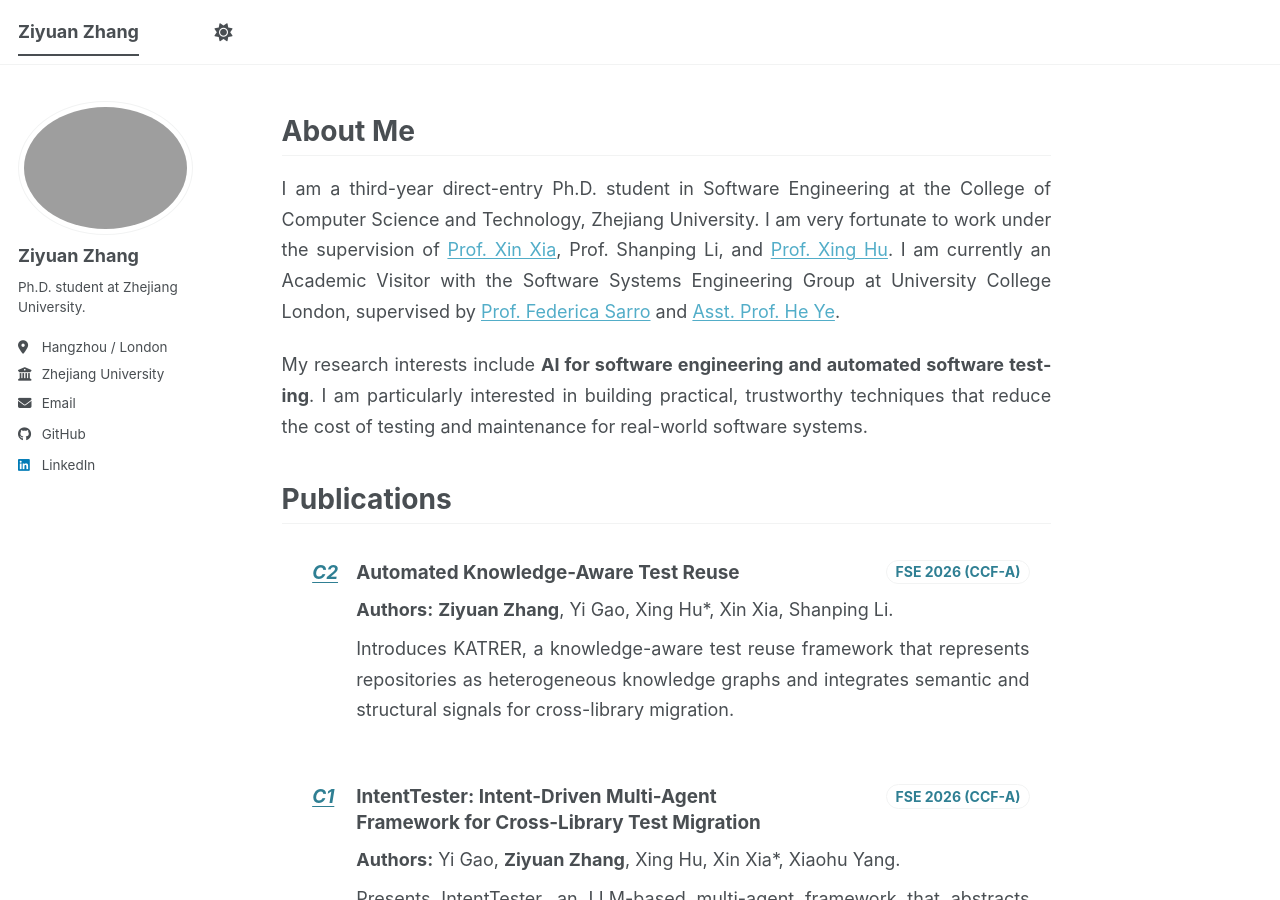
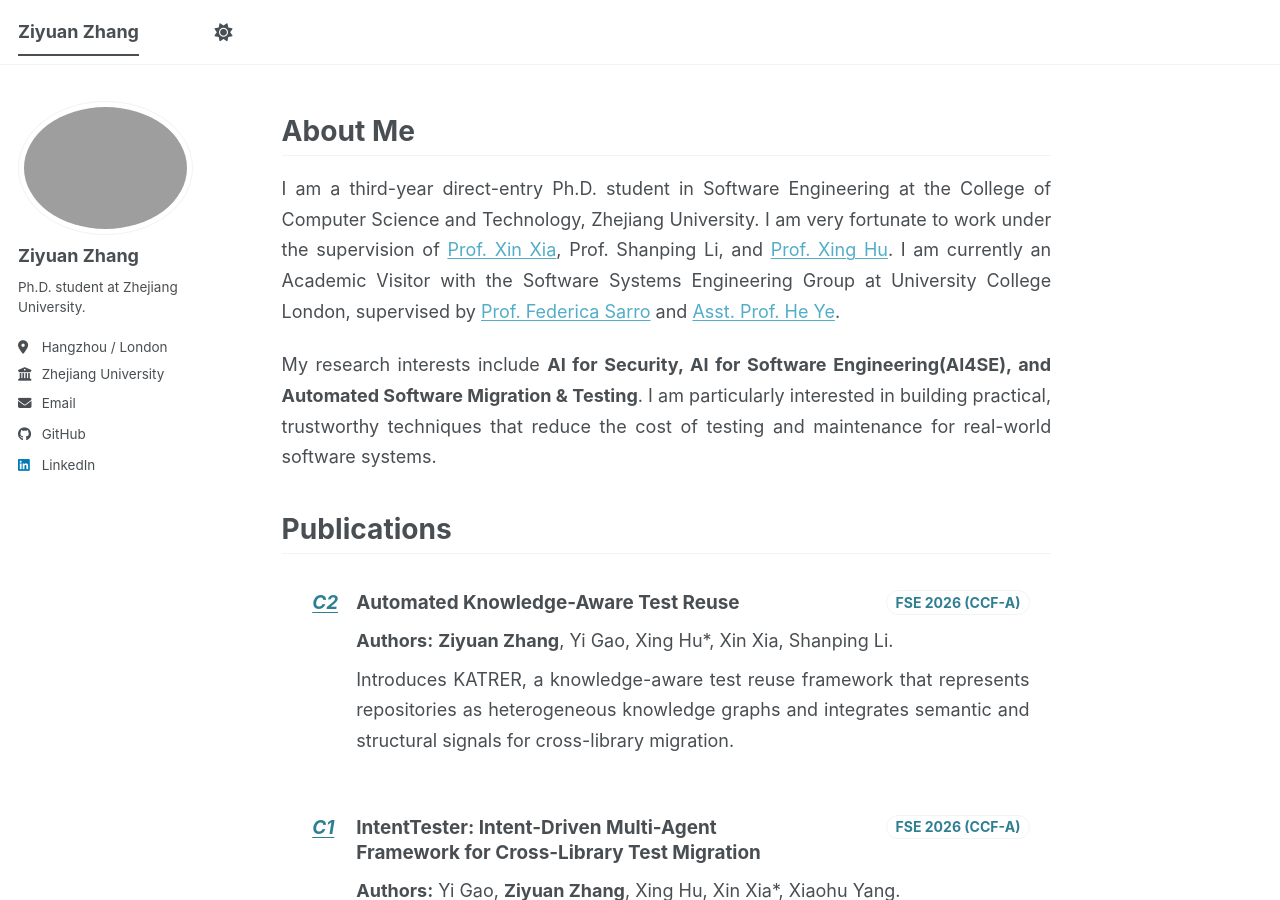
Before and after one commit to TinyyTomato/TinyyTomato.github.io, a Jekyll site: the page built from _pages/about.md, in a window 1280 px wide and 900 px high. Built offline with Jekyll 4.4.1, drawn with Linux system fonts in a browser that asks for light colours; a style sheet for code colours, icons or effects is not loaded.

Commit message:
Revise research interests in about.md
Updated research interests to include AI for Security and Automated Software Migration & Testing.

```diff
--- a/_pages/about.md
+++ b/_pages/about.md
@@ -11,7 +11,7 @@ redirect_from:
 
 I am a third-year direct-entry Ph.D. student in Software Engineering at the College of Computer Science and Technology, Zhejiang University. I am very fortunate to work under the supervision of [Prof. Xin Xia](https://xin-xia.github.io/), Prof. Shanping Li, and [Prof. Xing Hu](https://xing-hu.github.io/). I am currently an Academic Visitor with the Software Systems Engineering Group at University College London, supervised by [Prof. Federica Sarro](https://www0.cs.ucl.ac.uk/staff/F.Sarro/) and [Asst. Prof. He Ye](https://heye.me/).
 
-My research interests include **AI for software engineering and automated software testing**. I am particularly interested in building practical, trustworthy techniques that reduce the cost of testing and maintenance for real-world software systems.
+My research interests include **AI for Security, AI for Software Engineering(AI4SE), and Automated Software Migration & Testing**. I am particularly interested in building practical, trustworthy techniques that reduce the cost of testing and maintenance for real-world software systems.
 
 # Publications
 
```
